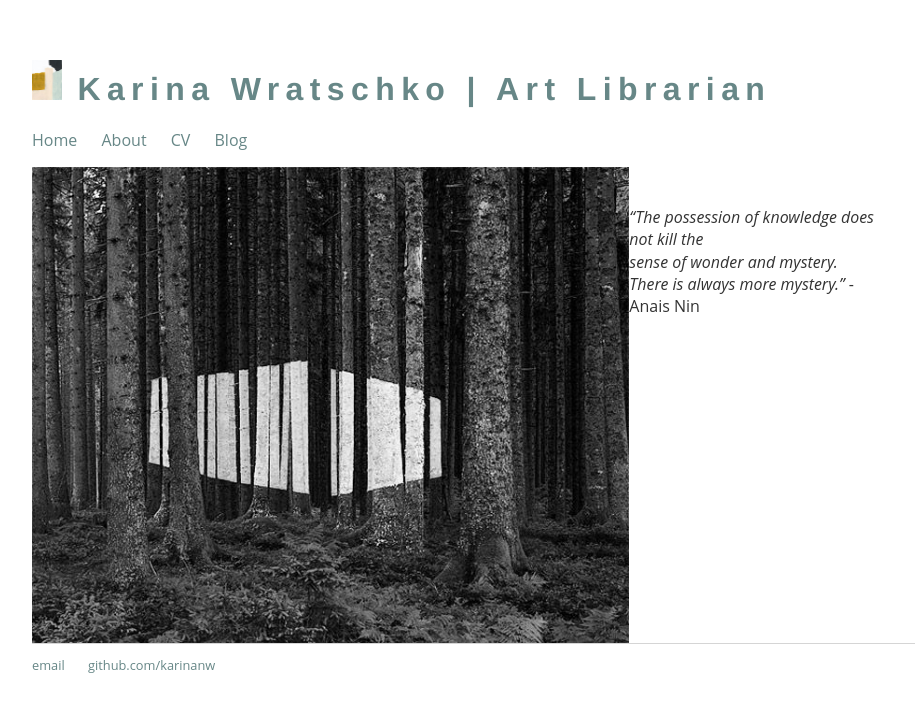
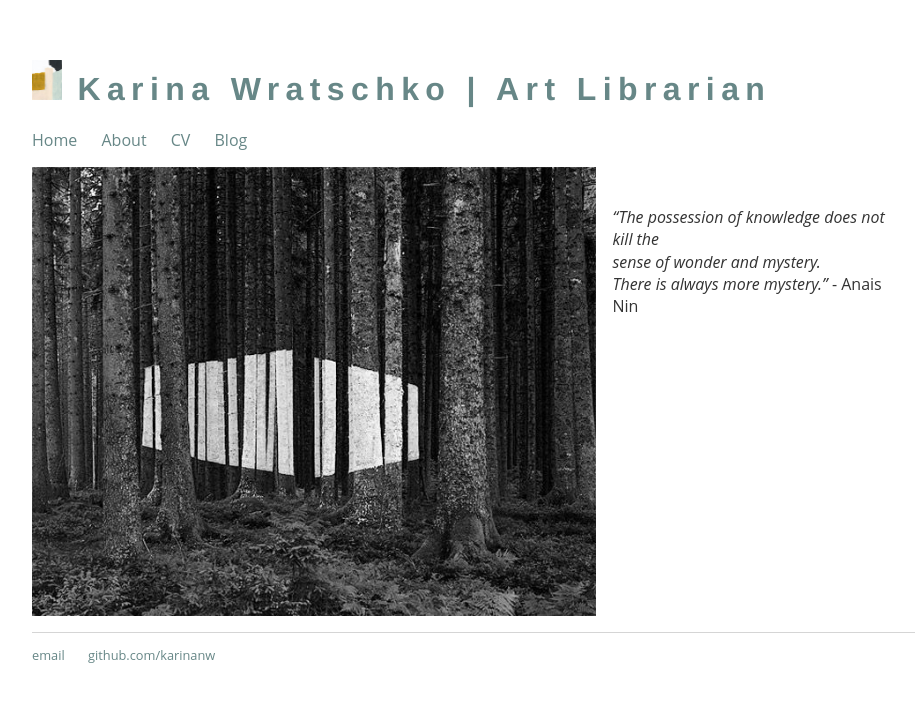
Before and after one commit to karinanw/karinanw.github.io, a Jekyll site: the page built from index.md, in a window 1280 px wide. Shown: the top 712 px of the page, without its empty margins (160-1075 px from the left). Built offline with Jekyll 4.4.1, drawn with Linux system fonts in a browser that asks for light colours.

Commit message:
Update main.css

```diff
--- a/css/main.css
+++ b/css/main.css
@@ -53,6 +53,7 @@ ul.posts li {
 }
 
 .homeimage img {
-    width: 66.6667%;
+    width: 63%;
     float: left;
+    margin: 0 1em 1em 0;
 }
```
